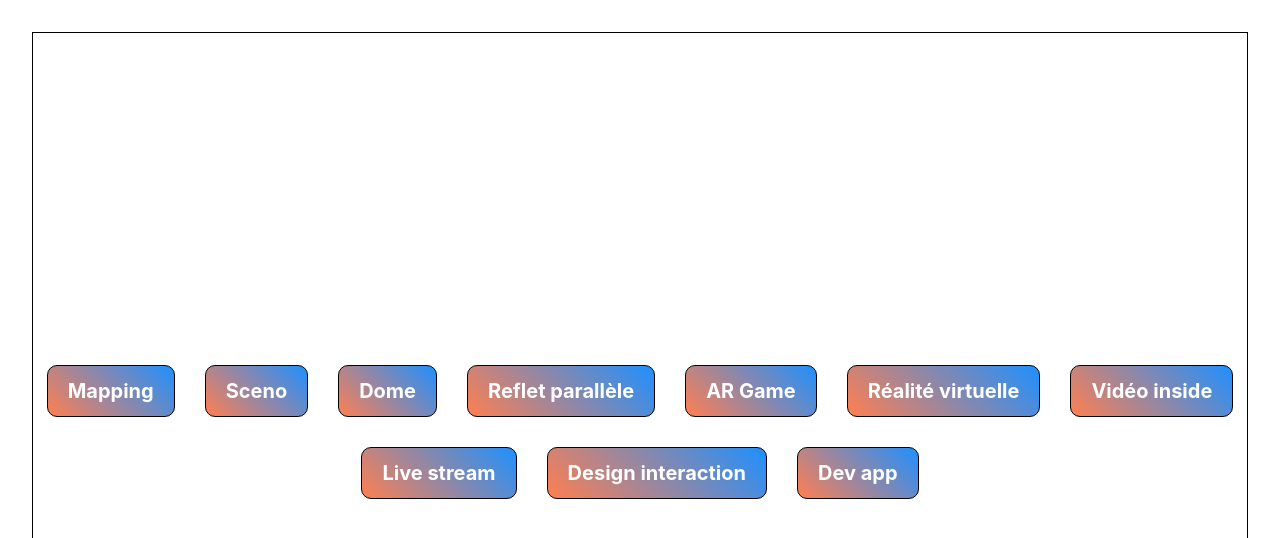
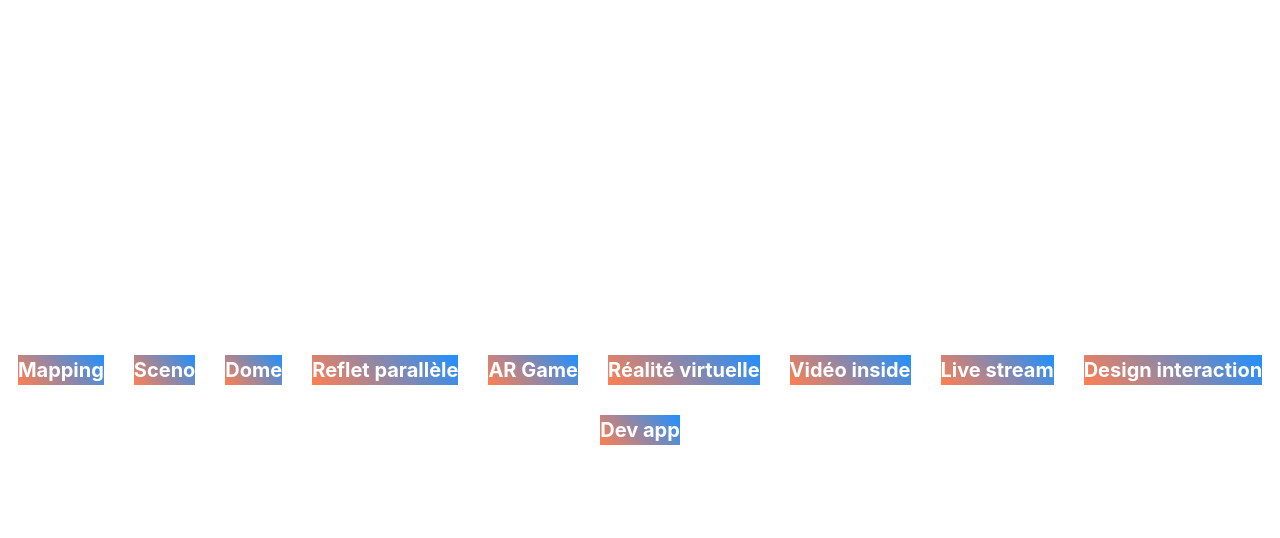
Before and after one commit to twde49/feedback-front, a React (Vite) app: page /enzo in a window 1280 px wide. Shown: the top 538 px of the page. Built offline with nearby package versions, Linux system fonts and the light colour scheme.

Commit message:
change css app

```diff
--- a/src/App.css
+++ b/src/App.css
@@ -1,4 +1,4 @@
-
+/*
 #root {
   max-width: 1280px;
   margin: 0 auto;
@@ -41,3 +41,4 @@
 .read-the-docs {
   color: #888;
 }
+*/
--- a/src/App.jsx
+++ b/src/App.jsx
@@ -1,4 +1,5 @@
 import { Routes, Route } from 'react-router-dom';
+import './index.css';
 import Home from './pages/Home.jsx';
 import Kaya from "./pages/kaya.jsx";
 import Nuage from "./pages/nuage.jsx";
@@ -10,7 +11,7 @@ import Workshop from './pages/Workshop.jsx';
 
 const App = () => {
   return (
-    <div>
+    <div className="h-full w-screen flex flex-col items-center justify-center min-h-screen">
       <Routes>
         <Route path="/" element={<Home />} />
         <Route path="/malakaya" element={<Kaya />} />
--- a/src/assets/css/enzo.css
+++ b/src/assets/css/enzo.css
@@ -1,5 +1,5 @@
 
-
+/*
 .workshop-container {
     border: 1px solid black;
     display: flex;
@@ -7,6 +7,7 @@
     justify-content: center;
     align-items: center;
 }
+ */
 .workshop-list {
     flex-flow: row wrap;
     display: flex;
@@ -14,12 +15,15 @@
     justify-content: center;
 }
 .workshop-item {
+    /*
     border: 1px solid black;
     border-radius: 10px;
     padding: 10px 20px;
     display: flex;
     align-items: center;
     justify-content: center;
+
+     */
     transition: width 2s, height 4s, transform 0.5s;
     background: linear-gradient(45deg, #ff7f50, #1e90ff); /* Dégradé à 45 degrés */
 }
--- a/src/index.css
+++ b/src/index.css
@@ -1,6 +1,7 @@
 @tailwind base;
 @tailwind components;
 @tailwind utilities;
+
 
 :root {
   font-family: Inter, system-ui, Avenir, Helvetica, Arial, sans-serif;
--- a/src/pages/Enzo.jsx
+++ b/src/pages/Enzo.jsx
@@ -1,6 +1,8 @@
 
 //import '../App.css'
+import '../index.css';
 import  '../assets/css/enzo.css'
+
 import {Link} from "react-router-dom";
 
 function App() {
@@ -22,7 +24,7 @@ function App() {
     function ShoppingList() {
         const listItems = workshops.map(workshop =>
                 <div key={workshop.id}
-                     className="workshop-item"
+                     className="workshop-item flex flex-row rounded-lg p-3 justify-center items-center"
                 >
                     <Link to={`/enzo/${workshop.id}`}
                         className="workshop-link"
@@ -34,13 +36,13 @@ function App() {
         );
 
         return (
-                <div className="workshop-list">{listItems}</div>
+                <div className="workshop-list flex h-2/4 justify-center items-center">{listItems}</div>
         );
     }
 
     return (
         <>
-            <div className="workshop-container">
+            <div className="workshop-container container flex h-screen justify-items-center">
                 <ShoppingList/>
             </div>
 
```
